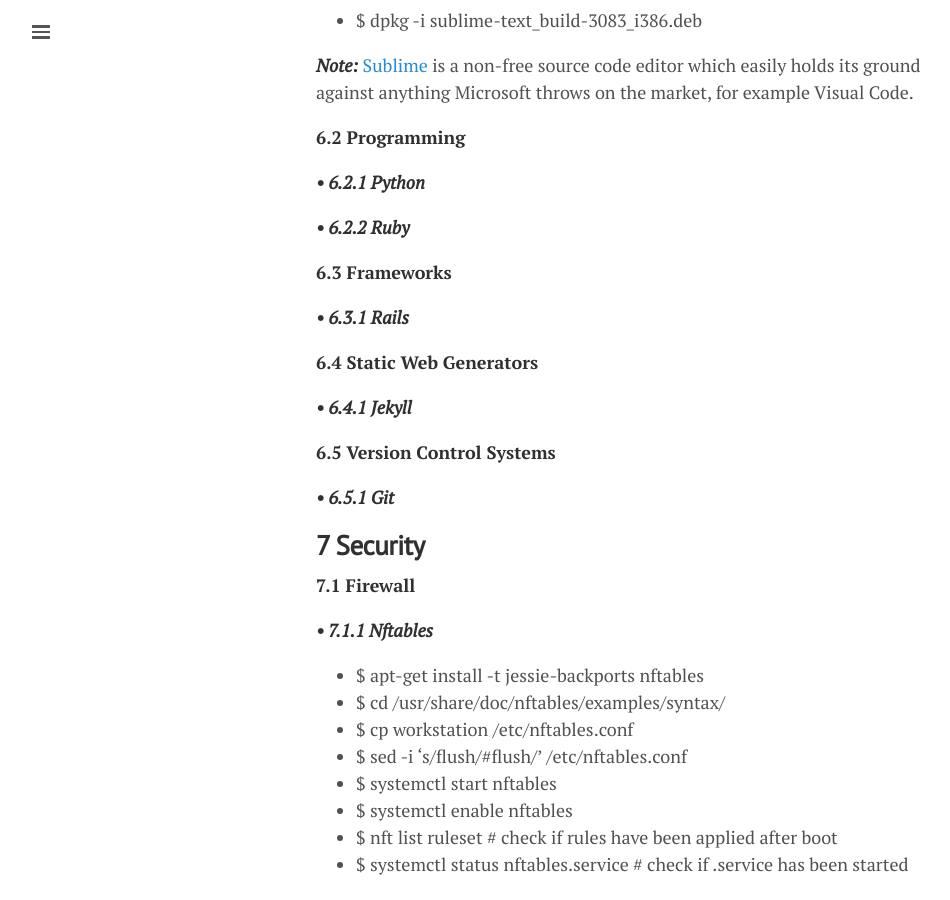
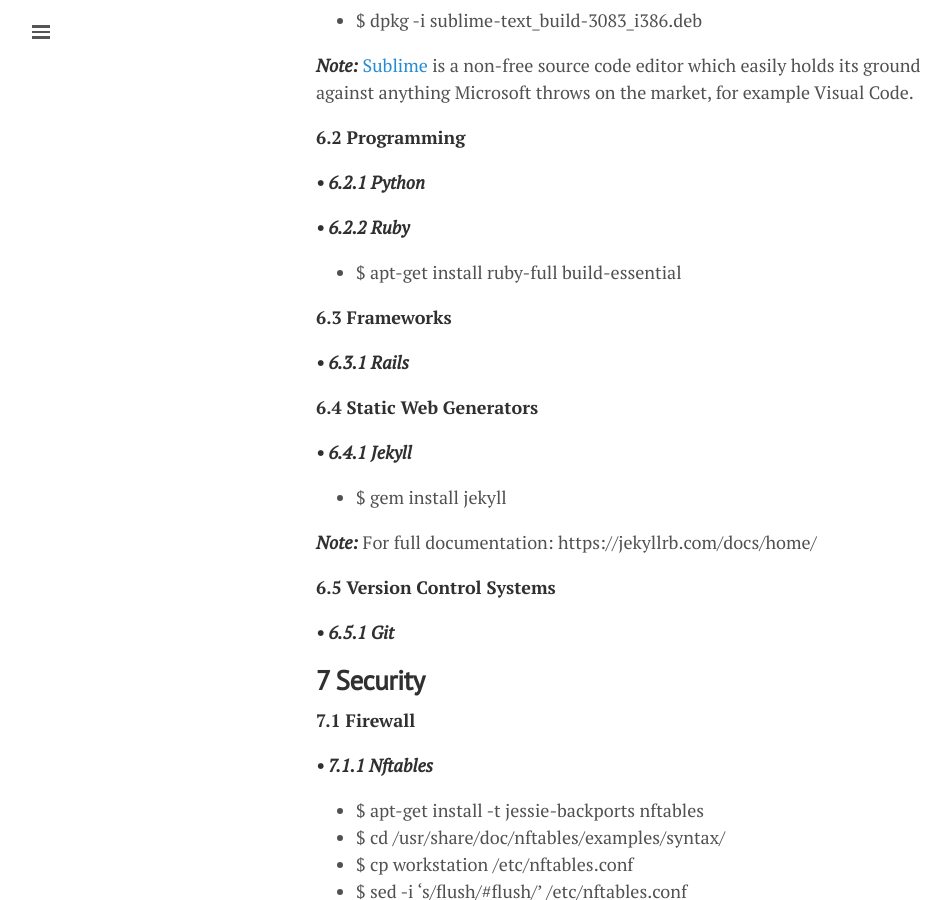
Before and after one commit to lgeurts/lgeurts.github.io, a Jekyll site: the page built from _posts/2017-07-11-bunsenlabs-linux-setup-notes-for dell-inspiron-6000.md, in a window 1280 px wide and 900 px high, scrolled down 5619 px. Shown: the whole window, without its empty margins (0-950 px from the left). Built offline with Jekyll 4.4.1, drawn with Linux system fonts in a browser that asks for light colours; nearby versions of some CDN libraries; comment, search, counter and statistics services are not loaded; some of the changed text lies outside the part shown.

Commit message:
Update 2017-07-11-bunsenlabs-linux-setup-notes-for dell-inspiron-6000.md

```diff
--- a/_posts/2017-07-11-bunsenlabs-linux-setup-notes-for dell-inspiron-6000.md
+++ b/_posts/2017-07-11-bunsenlabs-linux-setup-notes-for dell-inspiron-6000.md
@@ -32,7 +32,7 @@
 > * 08/05/17 Adding info for Claws Mail, mutt, Krita.
 > * 08/07/17 Adding info for PostgreSQL, pgAdmin.
 > * 08/08/17 Adding info for mpd, ncmpcpp, youtube-dl.
-> * 08/10/17 Adding info for Sublime 3, GnuPG.
+> * 08/10/17 Adding info for GnuPG, Sublime 3, Ruby, Jekyll.
 
 **2 Before you begin**
 ----------------------
@@ -187,6 +187,8 @@
 
 ***• 6.2.2 Ruby***
 
+- $ apt-get install ruby-full build-essential
+
 **6.3 Frameworks**
 
 ***• 6.3.1 Rails***
@@ -194,6 +196,10 @@
 **6.4 Static Web Generators**
 
 ***• 6.4.1 Jekyll***
+
+- $ gem install jekyll
+
+***Note:*** For full documentation: https://jekyllrb.com/docs/home/
 
 **6.5 Version Control Systems**
 
```
